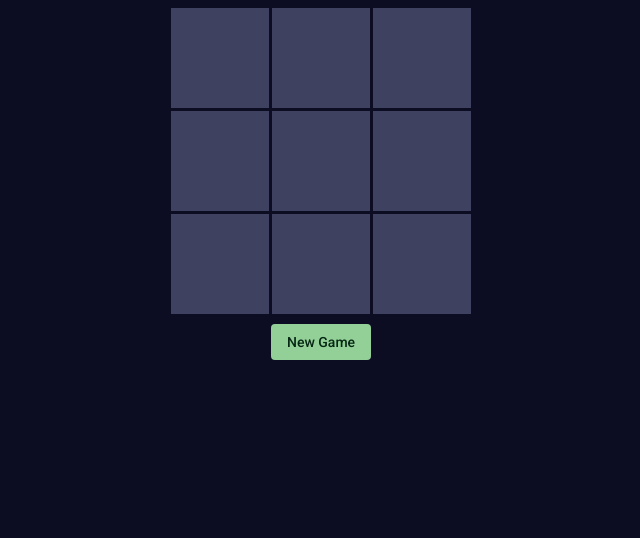
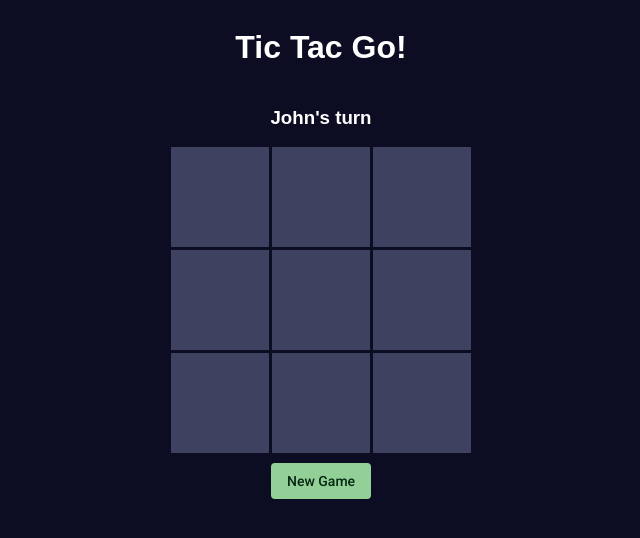
Before and after one commit to etaiso/tic-tac-toe-angular, an Angular app: page / in a window 1280 px wide. Shown: the top 538 px of the page, without its empty margins (319-959 px from the left). Built offline with nearby package versions, Linux system fonts and the light colour scheme; a web font is replaced by a local one.

Commit message:
add player name and game title

```diff
--- a/src/app/app.component.html
+++ b/src/app/app.component.html
@@ -1,2 +1,4 @@
+<h1>Tic Tac Go!</h1>
+<h3>{{ currentPlayerName }}'s turn</h3>
 <app-game-board></app-game-board>
 <button class="btn reset-btn" mat-button (click)="onResetClick()">New Game</button>
--- a/src/app/app.component.ts
+++ b/src/app/app.component.ts
@@ -12,4 +12,8 @@ export class AppComponent {
   onResetClick() {
     this.gameController.newGame();
   }
+
+  get currentPlayerName(): string {
+    return this.gameController.getCurrentPlayer().name;
+  }
 }
--- a/src/app/services/game-controller/game-controller.service.ts
+++ b/src/app/services/game-controller/game-controller.service.ts
@@ -34,7 +34,7 @@ export class GameControllerService {
     if (tile.isMarked()) {
       return;
     }
-    const player = this.players[this.currentPlayerIndex];
+    const player = this.getCurrentPlayer();
     tile.mark(player);
     player.addTileValue(tileValue);
 
@@ -55,4 +55,8 @@ export class GameControllerService {
     this.currentPlayerIndex = 0;
     this.tilesSubject.next(this.tiles);
   }
+
+  getCurrentPlayer(): Player {
+    return this.players[this.currentPlayerIndex];
+  }
 }
--- a/src/index.html
+++ b/src/index.html
@@ -2,7 +2,7 @@
 <html lang="en">
 <head>
   <meta charset="utf-8">
-  <title>Tic Tac Toe</title>
+  <title>Tic Tac Go!</title>
   <base href="/">
 
   <meta name="viewport" content="width=device-width, initial-scale=1">
```
